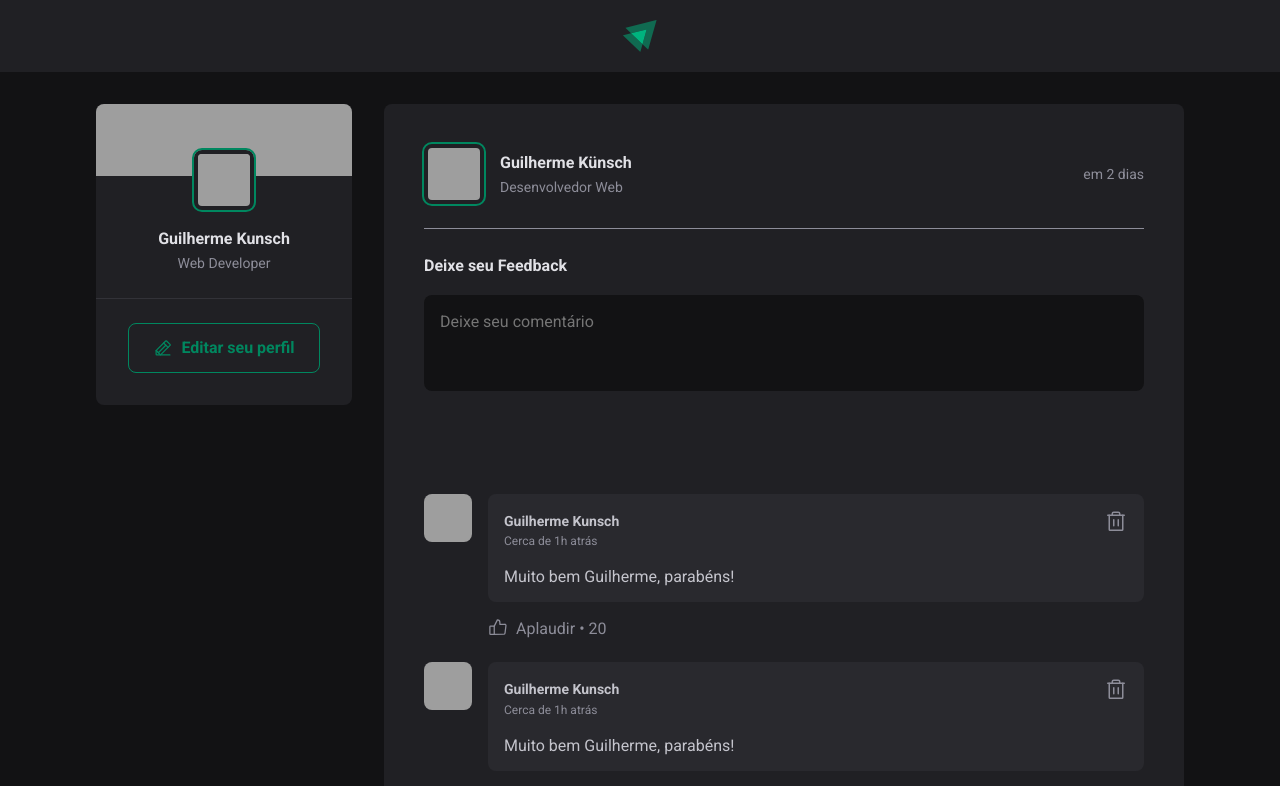
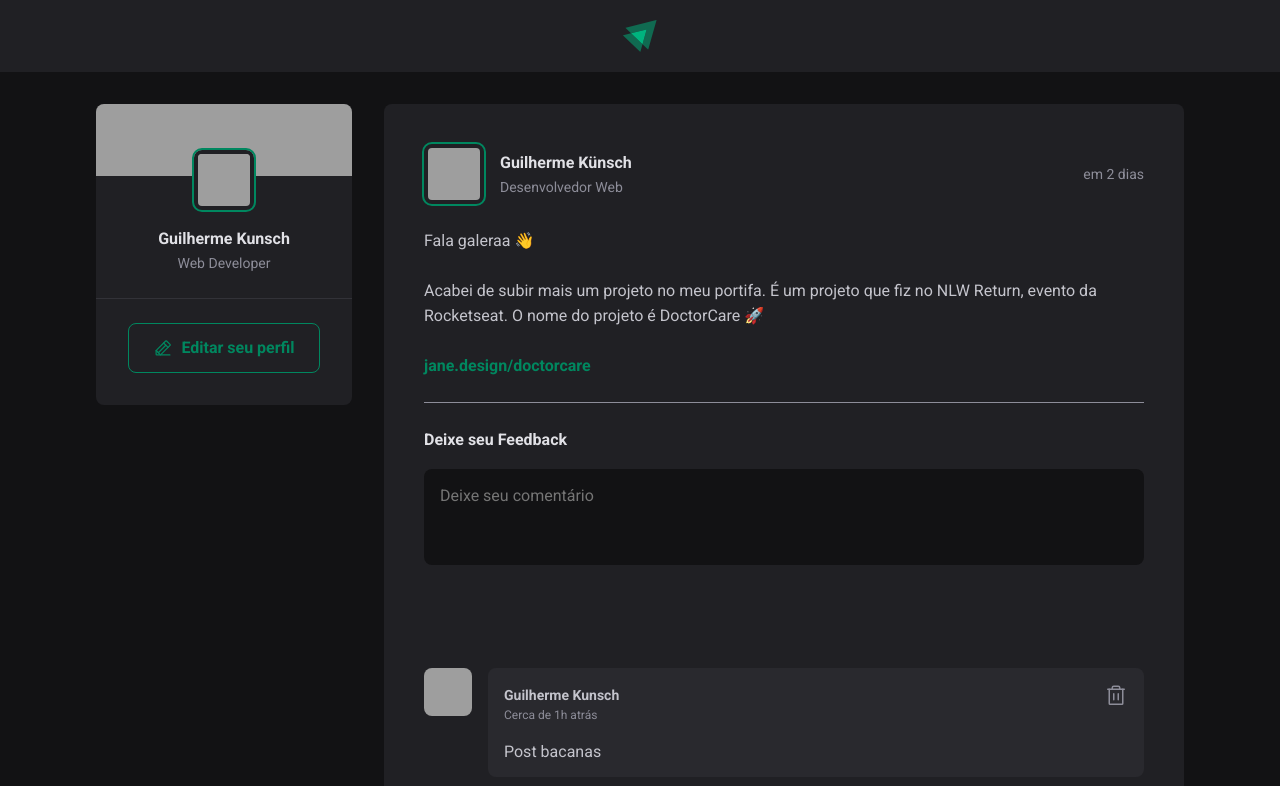
Before and after one commit to guilherme-kunsch/Ignite_Feed, a React (Vite) app: page / in a window 1280 px wide. Shown: the top 786 px of the page. Built offline with nearby package versions, Linux system fonts and the light colour scheme; grey boxes are pictures that could not be loaded.

Commit message:
usando useState nos comentários

```diff
--- a/src/App.jsx
+++ b/src/App.jsx
@@ -16,7 +16,7 @@ const posts = [
     content: [
       {type: 'paragraph', content: 'Fala galeraa 👋'},
       {type: 'paragraph', content: 'Acabei de subir mais um projeto no meu portifa. É um projeto que fiz no NLW Return, evento da Rocketseat. O nome do projeto é DoctorCare 🚀'},
-      {type: 'link', content: '<a href=""> jane.design/doctorcare</a>'}
+      {type: 'link', content: 'jane.design/doctorcare'}
     ],
     publishedAt: new Date('2024-01-13 20:00:00'),
   },
@@ -30,7 +30,7 @@ const posts = [
     content: [
       {type: 'paragraph', content: 'Fala galeraa 👋'},
       {type: 'paragraph', content: 'Acabei de subir mais um projeto no meu portifa. É um projeto que fiz no NLW Return, evento da Rocketseat. O nome do projeto é DoctorCare 🚀'},
-      {type: 'link', content: '<a href=""> jane.design/doctorcare</a>'}
+      {type: 'link', content: 'jane.design/doctorcare'}
     ],
     publishedAt: new Date('2024-01-09 20:00:00'),
   },
--- a/src/components/Comment.jsx
+++ b/src/components/Comment.jsx
@@ -4,7 +4,7 @@ import { ThumbsUp } from 'phosphor-react';
 import { Avatar } from './Avatar';
 
 
-export function Comment() {
+export function Comment({ content }) {
   return (
     <div className={styles.comment}>
       <Avatar  hasBorder={false} src="https://avatars.githubusercontent.com/u/75049024?v=4"/>
@@ -20,7 +20,7 @@ export function Comment() {
               <Trash size={24}/>
             </button>
           </header>
-          <p>Muito bem Guilherme, parabéns!</p>
+          <p>{content}</p>
         </div>
         <footer>
           <button>
--- a/src/components/Post.jsx
+++ b/src/components/Post.jsx
@@ -3,16 +3,25 @@ import ptBR from 'date-fns/locale/pt-BR'
 import { Avatar } from './Avatar';
 import { Comment } from './Comment'
 import styles from "./Post.module.css";
+import { useState } from 'react';
 
-export function Post({ author, publishedAt }) {
+
+export function Post({ author, publishedAt, content }) {
+  const [comments, setComment] = useState(["Post bacanas"]);
+
   const publishedDateFormatted = format(publishedAt, "dd 'de' LLLL 'ás' HH:mm 'h'", {
     locale: ptBR
   })
 
   const publishedDateRelativeToNow = formatDistanceToNow(publishedAt, {
     locale: ptBR,
-    addSuffix: true
+    addSuffix: true,
   })
+
+  function handleCreateNewComment() {
+    event.preventDefault();
+    setComment([...comments, comments.length + 1])
+  }
 
   return (
     <article className={styles.post}>
@@ -24,15 +33,22 @@ export function Post({ author, publishedAt }) {
             <span>{author.role}</span>
           </div>
         </div>
-        <time title={publishedDateFormatted} dateTime="2024-01-10 23:00">
+        <time title={publishedDateFormatted} dateTime={publishedAt.toISOString()}>
           {publishedDateRelativeToNow}
         </time>
       </header>
 
       <div className={styles.content}>
+        {content.map(line => {
+          if(line.type === "paragraph") {
+            return <p>{line.content}</p>;
+          } else if(line.type === "link") {
+            return <p><a>{line.content}</a></p>
+          }
+        })}
       </div>
 
-      <form className={styles.commentForm}>
+      <form onSubmit={() => handleCreateNewComment()} className={styles.commentForm}>
         <strong>Deixe seu Feedback</strong>
         <textarea placeholder="Deixe seu comentário" />
 
@@ -42,9 +58,9 @@ export function Post({ author, publishedAt }) {
       </form>
 
       <div className={styles.commentList}>
-        <Comment/>
-        <Comment/>
-        <Comment/>
+        {comments.map(comment => {
+          return <Comment content={comment}/>
+        })}
       </div>
     </article>
   );
```
